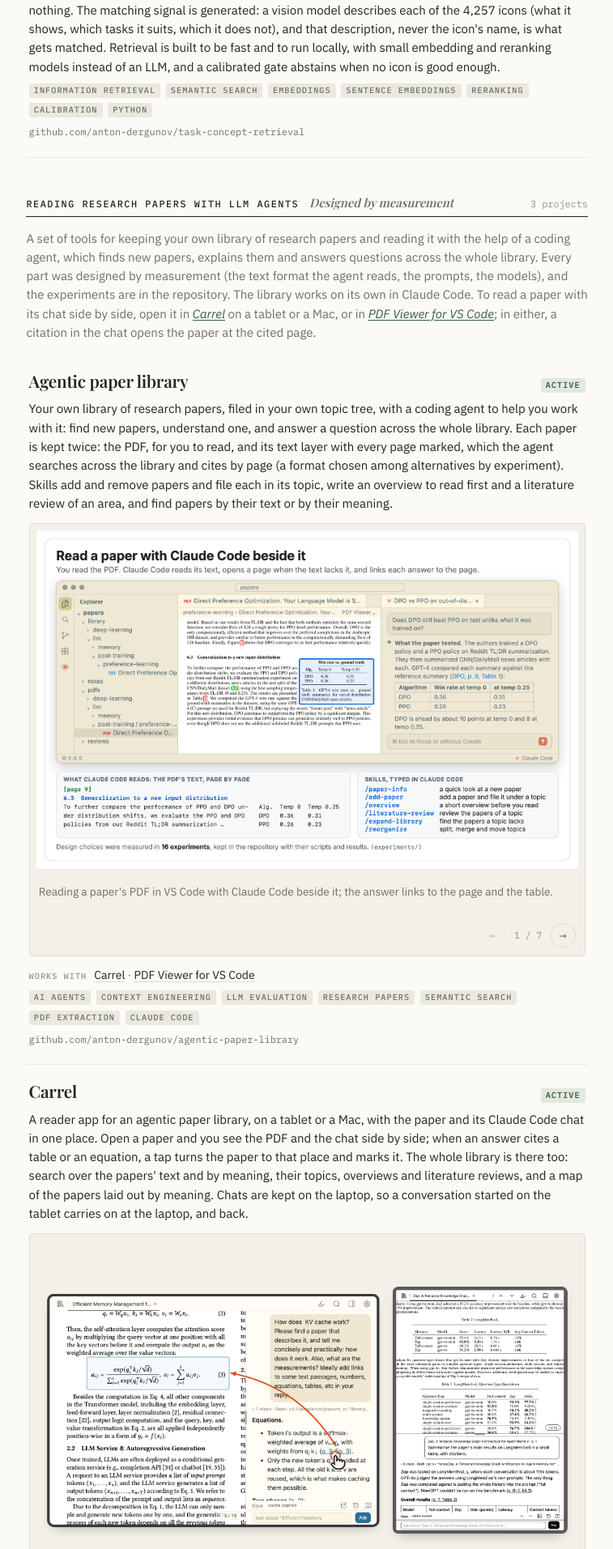
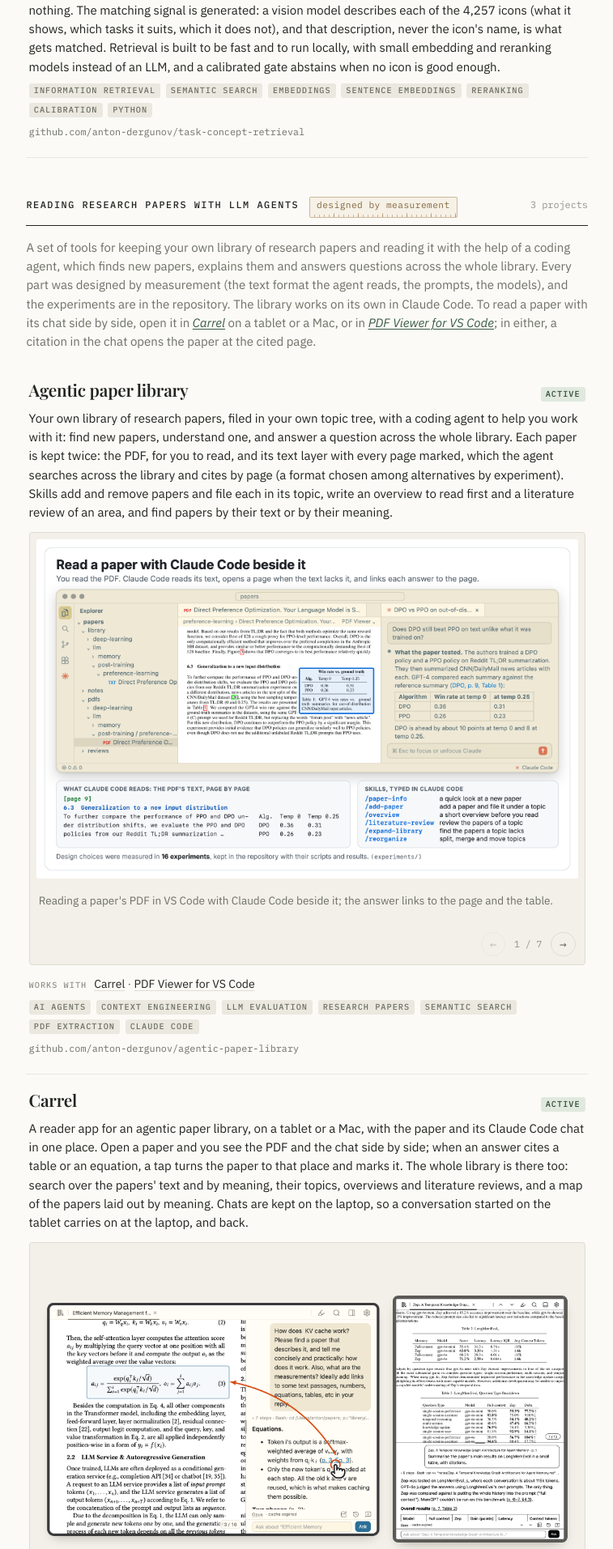
Before and after one commit to anton-dergunov/anton-dergunov.github.io, a Jekyll site: the page built from _pages/projects.html, in a window 1280 px wide. Shown: the part 2942-4855 px from the top of the page at 81% size, without its empty margins (270-1027 px from the left). Built offline with Jekyll 4.4.1, drawn with Linux system fonts in a browser that asks for light colours.

Commit message:
Reword the Projects page and link project names in group blurbs
- Regenerate the project data with the new descriptions.
- Drop the opening paragraph, which only restated the page's structure.
- Show a group blurb's project names as links to their cards.
- Set the "designed by measurement" subtitle as a small tag with a ruler edge.

```diff
--- a/_data/projects.yml
+++ b/_data/projects.yml
@@ -156,7 +156,7 @@
 - id: reading
   title: Reading research papers with LLM agents
   kind: research
-  subtitle: Designed by measurement
+  subtitle: designed by measurement
   blurb: A set of tools for keeping your own library of research papers and reading it with the help of
     a coding agent, which finds new papers, explains them and answers questions across the whole library.
     Every part was designed by measurement (the text format the agent reads, the prompts, the models),
--- a/assets/css/main.css
+++ b/assets/css/main.css
@@ -731,9 +731,19 @@
 /* ---------- projects ---------- */
 
 .project-group .topic-head { flex-wrap: wrap; row-gap: .35rem; }
+/* A small tag whose bottom edge is a ruler: a tick every 6px, a longer one every 30px. */
 .project-group__subtitle {
-  font: italic 400 .92rem/1 var(--display);
-  color: var(--muted);
+  --tick: color-mix(in srgb, var(--ochre) 40%, transparent);
+  font: 400 .7rem/1 var(--mono);
+  letter-spacing: .04em;
+  color: color-mix(in srgb, var(--ochre) 65%, var(--muted));
+  padding: .3rem .5rem .5rem;
+  border: 1px solid var(--tick);
+  border-radius: 2px;
+  background:
+    repeating-linear-gradient(90deg, transparent 0 5px, var(--tick) 5px 6px) left bottom / 100% 3px no-repeat,
+    repeating-linear-gradient(90deg, transparent 0 29px, var(--tick) 29px 30px) left bottom / 100% 5px no-repeat,
+    color-mix(in srgb, var(--ochre-wash) 55%, transparent);
 }
 
 .project-group__blurb {
```
